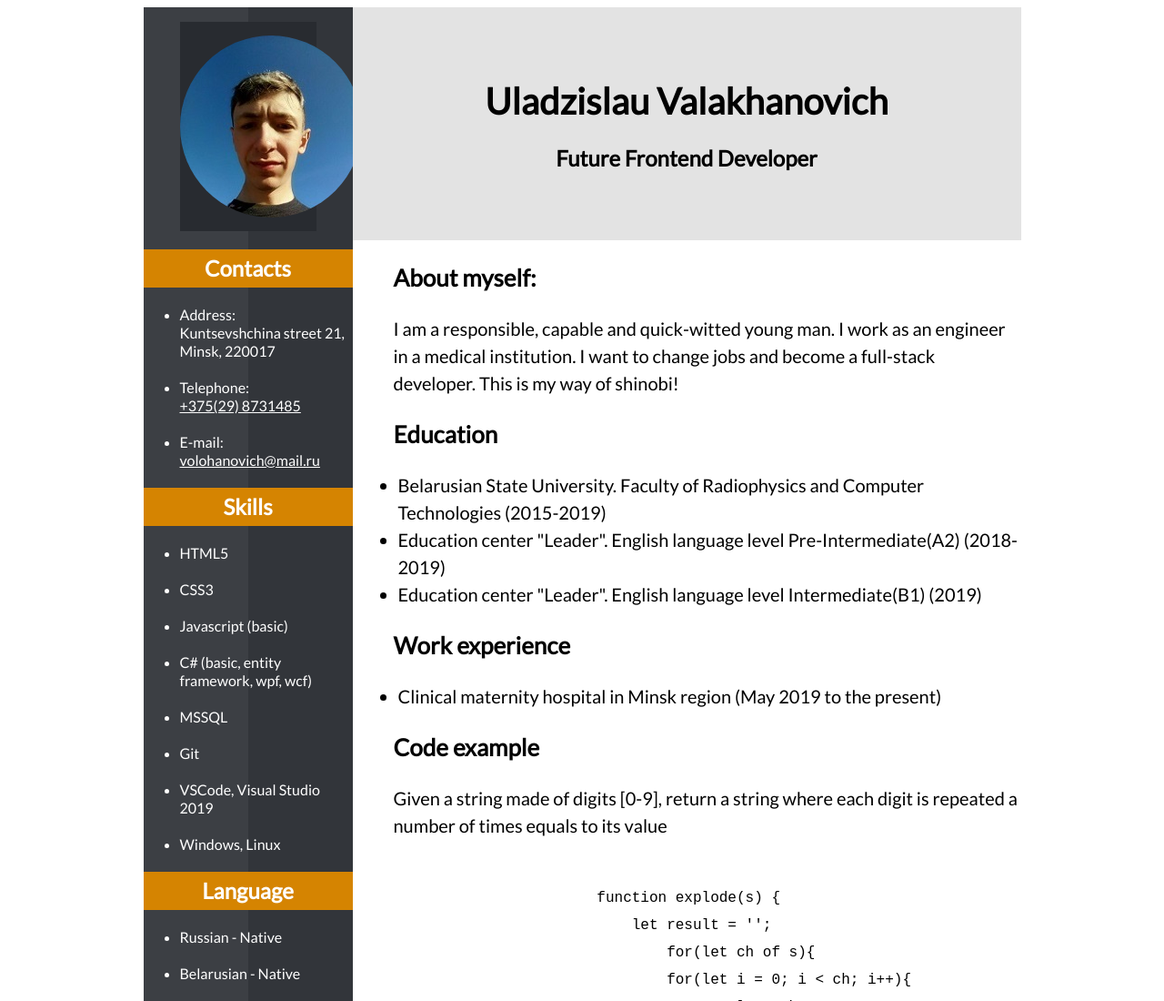
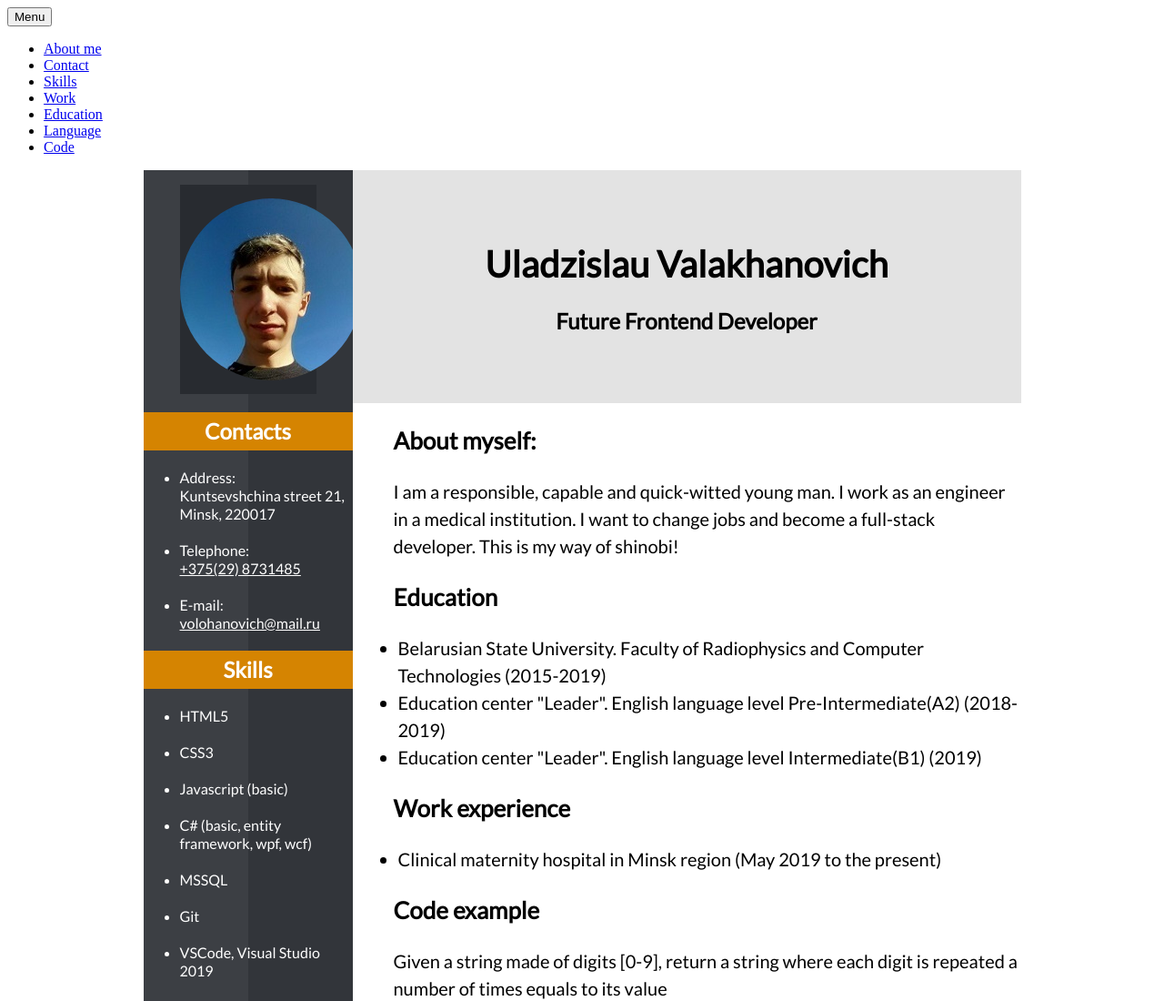
Before and after one commit to VolohaVlad/rsschool-cv, a plain HTML site: page index.html in a window 1280 px wide. Shown: the top 1100 px of the page at 91% size. Drawn offline with Linux system fonts and the light colour scheme.

Commit message:
feat: add burger-menu

```diff
--- a/index.html
+++ b/index.html
@@ -9,6 +9,23 @@
         <link href="https://fonts.googleapis.com/css2?family=Lato&display=swap" rel="stylesheet">
     </head>
     <body class="page">
+        <header class="bm">
+            <button class="burger active">
+              <span class="burger-line"></span>
+              <span class="burger-name">Menu</span>
+            </button>
+            <nav class="nav active">
+              <ul class="nav-list">
+                <li class="nav-item"><a href="#about">About me</a></li>
+                <li class="nav-item"><a href="#contact">Contact</a></li>
+                <li class="nav-item"><a href="#skills">Skills</a></li>
+                <li class="nav-item"><a href="#work">Work</a></li>
+                <li class="nav-item"><a href="#education">Education</a></li>
+                <li class="nav-item"><a href="#language">Language</a></li>
+                <li class="nav-item"><a href="#code">Code</a></li>
+              </ul>
+            </nav>
+        </header>
         <main class="page-body">
             <aside class="left-side">
                 <figure class="photo-section">
```
